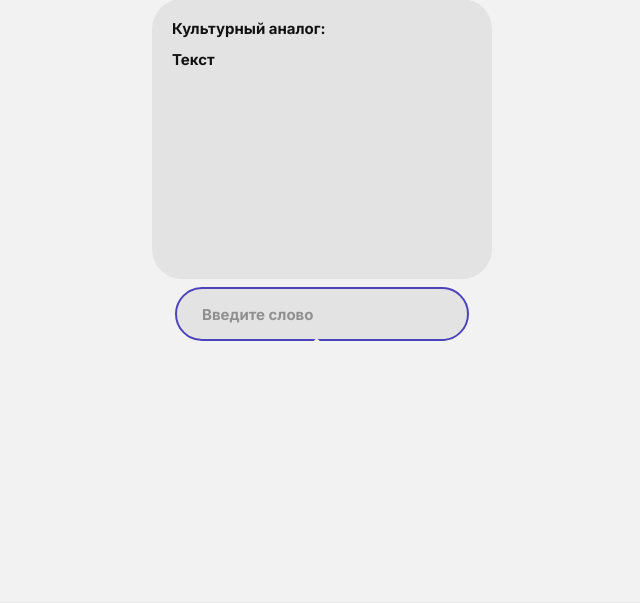
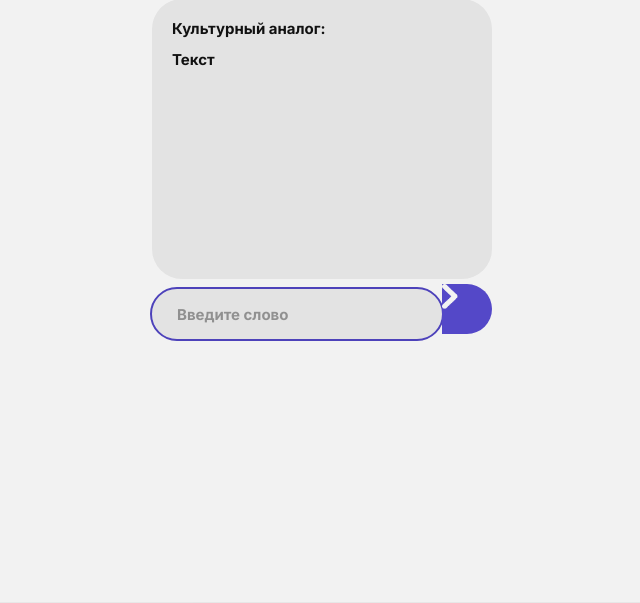
Before and after one commit to Ridgeld/causegenerator.github.io, a PHP site: page /culture.html in a window 1280 px wide. Shown: the part 146-749 px from the top of the page, without its empty margins (318-958 px from the left). Run offline with PHP 8.4, Linux system fonts and the light colour scheme.

Commit message:
checkadd

```diff
--- a/culture.html
+++ b/culture.html
@@ -24,8 +24,10 @@
         <div class="par">Культурный аналог:</div>
         <div class="text" id="text">Текст</div>
     </div>
-    <input type="text" placeholder="Введите слово" class='inputWord' id="inputWord">
-    <div class="check" id="check"><img src="images/continue.png" width="16" height="25"></div>
+    <div class="buttonPlace">
+        <input type="text" placeholder="Введите слово" class='inputWord' id="inputWord">
+        <div class="check" id="check"><img src="images/continue.png" width="16" height="25"></div>
+    </div>
 </div>
     <script src="culture.js"></script>
 </body>
--- a/style.css
+++ b/style.css
@@ -741,6 +741,18 @@ tr:nth-child(odd) th, tr:nth-child(odd) td{
 .inputWord:focus{
     outline: 2px solid #5448C8;
 }
+.buttonPlace{
+    display: flex;
+    flex-direction: row;
+    align-items: center;
+}
+.check{
+    display: flex;
+    width: 50px;
+    height: 50px;
+    background-color: #5448C8;
+    border-radius: 0 30px 30px 0;
+}
 .linkPlaceStart{
     margin-top: 50px;
     width: 320px;
```
